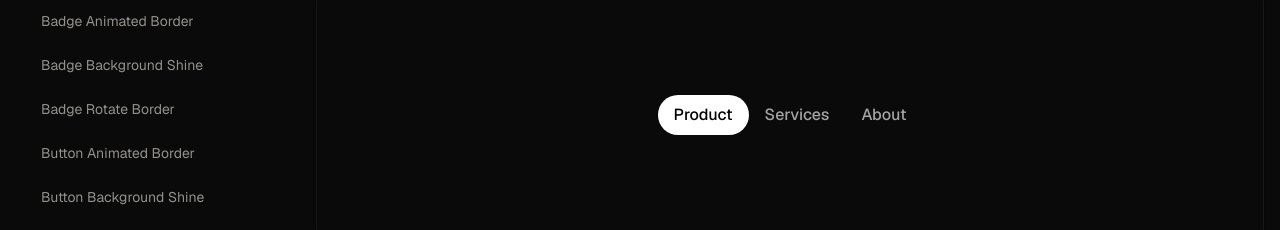
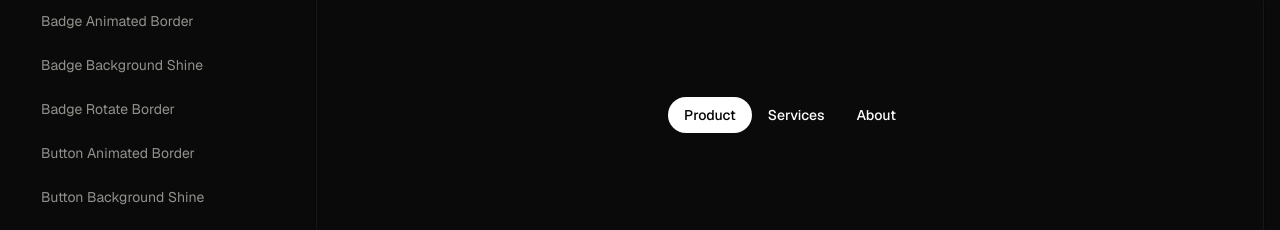
Before and after one commit to guhrodrrigues/luxe, a Next.js app: page /ui in a window 1280 px wide. Shown: the part 350-580 px from the top of the page. Built offline with nearby package versions, Linux system fonts and the light colour scheme.

Commit message:
style: update animated-tabs

```diff
--- a/src/app/_components/ui/tabs/AnimatedTabs.tsx
+++ b/src/app/_components/ui/tabs/AnimatedTabs.tsx
@@ -65,10 +65,10 @@ export function AnimatedTabs({
 
           <span
             className={cn(
-              "relative block font-medium duration-200",
+              "relative text-sm block font-medium duration-200",
               activeIdx === index
                 ? "text-black delay-100"
-                : "text-neutral-400 group-hover:text-neutral-400/70"
+                : "text-white group-hover:text-neutral-400"
             )}
           >
             {tab.title}
```
